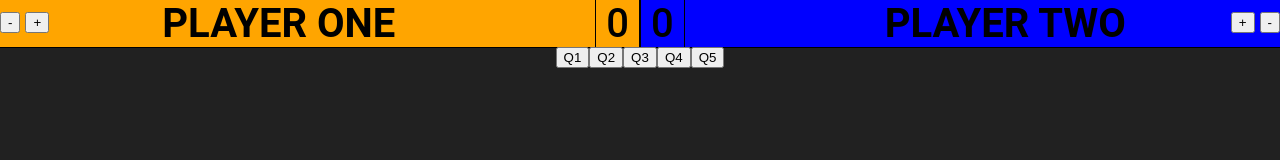
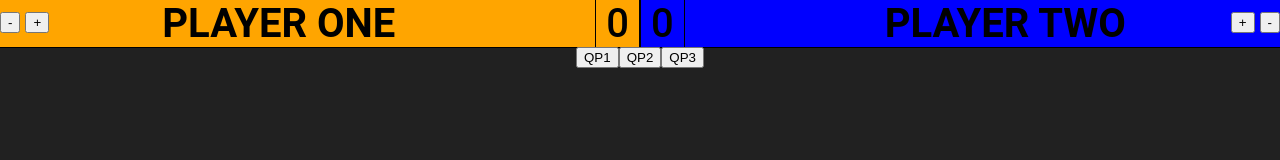
Before and after one commit to GuiHQz/quiz-final, a React (Vite) app: page /quiz in a window 1280 px wide. Shown: the top 160 px of the page. Built offline with nearby package versions, Linux system fonts and the light colour scheme.

Commit message:
feat: renomeando array e types pages

```diff
--- a/src/features/components/QuestionModal/index.tsx
+++ b/src/features/components/QuestionModal/index.tsx
@@ -1,6 +1,6 @@
-import { useEffect, useState } from "react"
+import { useState } from "react"
 import * as Styles from "./styles"
-import { Questions } from "../../../features/pages/Quiz/components/List1/data/questions"
+import { ObjectiveQuestions } from "../../../features/pages/Quiz/components/data/objectiveQuestions"
 
 interface QuestionModalProps {
     onClose: () => void
@@ -13,7 +13,7 @@ export const QuestionModal: React.FC<QuestionModalProps> = ({
     onClose,
     questionNumber
 }) => {
-    const textQuestions = Questions;
+    const objectiveQuestions = ObjectiveQuestions;
     const [selectedAlternative, setSelectedAlternative] = useState<string | null>(null);
 
     return (
@@ -28,12 +28,12 @@ export const QuestionModal: React.FC<QuestionModalProps> = ({
                 {type === "text" &&
                     <div>
                         <Styles.Header>
-                            {textQuestions[questionNumber].others.map(e =>
+                            {objectiveQuestions[questionNumber].others.map(e =>
                                 <h1>{e.title}</h1>
                             )}
                         </Styles.Header>
 
-                        {textQuestions[questionNumber].alternatives.map(e =>
+                        {objectiveQuestions[questionNumber].alternatives.map(e =>
                             <Styles.Button
                                 key={e.alternative}
                                 onClick={() => setSelectedAlternative(e.alternative)}
--- a/src/features/pages/Quiz/index.tsx
+++ b/src/features/pages/Quiz/index.tsx
@@ -3,7 +3,7 @@ import * as Styles from "./styles";
 import { Scoreboard } from "../../components/Scoreboard";
 import { ToggleQuestions } from "../../components/ToggleQuestions";
 
-export type AllTypeQuestions = "Q1" | "Q2" | "Q3" | "Q4" | "Q5";
+export type AllTypeQuestions = "QP1" | "QP2" | "QP3" | "QP4" | "QP5";
 
 const Quiz = () => {
   const [ currentQuestion, setCurrentQuestion ] = useState<AllTypeQuestions>();
@@ -31,11 +31,11 @@ const Quiz = () => {
       </Styles.Scoreboard>
       <Styles.Toggle>
         <Styles.ToggleWrapper>
-          <button onClick={() => onChangeQuestion("Q1")}>Q1</button>
-          <button onClick={() => onChangeQuestion("Q2")}>Q2</button>
-          <button onClick={() => onChangeQuestion("Q3")}>Q3</button>
-          <button onClick={() => onChangeQuestion("Q4")}>Q4</button>
-          <button onClick={() => onChangeQuestion("Q5")}>Q5</button>
+          <button onClick={() => onChangeQuestion("QP1")}>QP1</button>
+          <button onClick={() => onChangeQuestion("QP2")}>QP2</button>
+          <button onClick={() => onChangeQuestion("QP3")}>QP3</button>
+          {/* <button onClick={() => onChangeQuestion("QP4")}>Q4</button>
+          <button onClick={() => onChangeQuestion("QP5")}>Q5</button> */}
         </Styles.ToggleWrapper>
       </Styles.Toggle>
       <Styles.Content>
```
